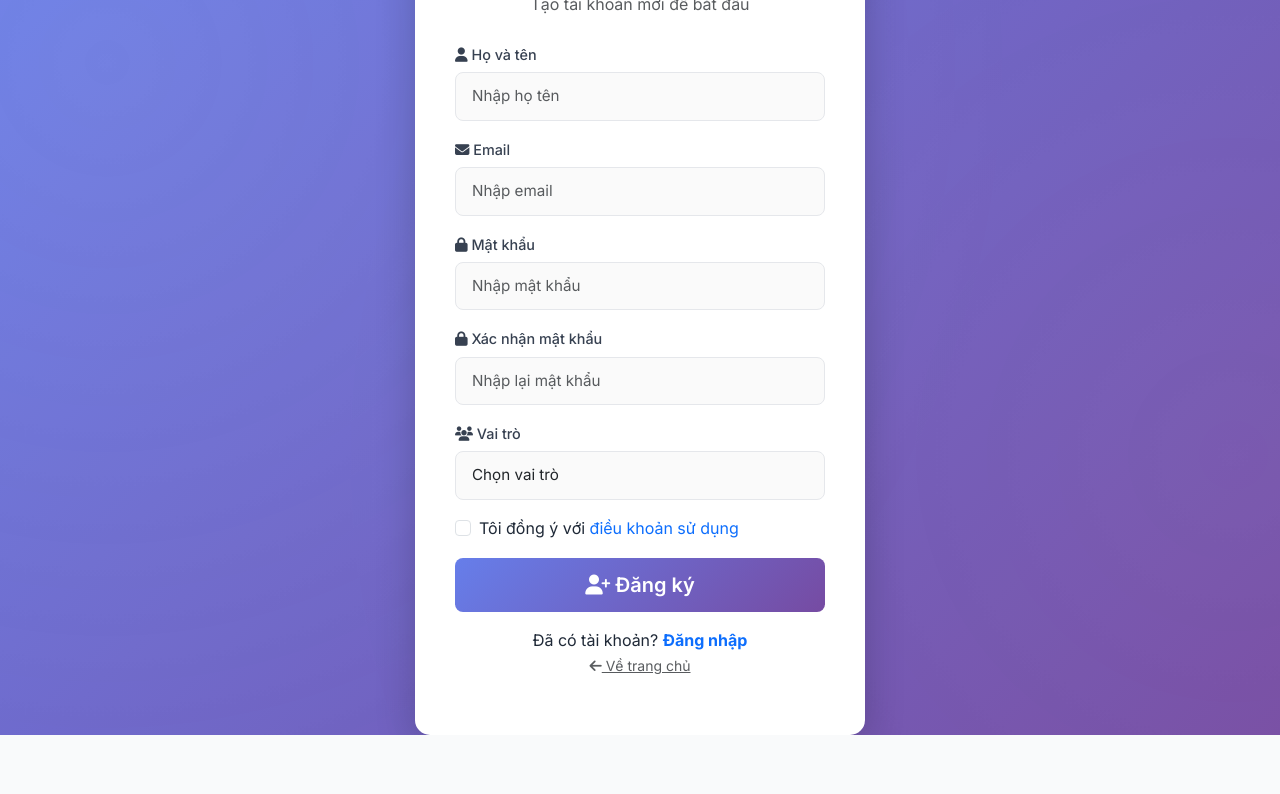
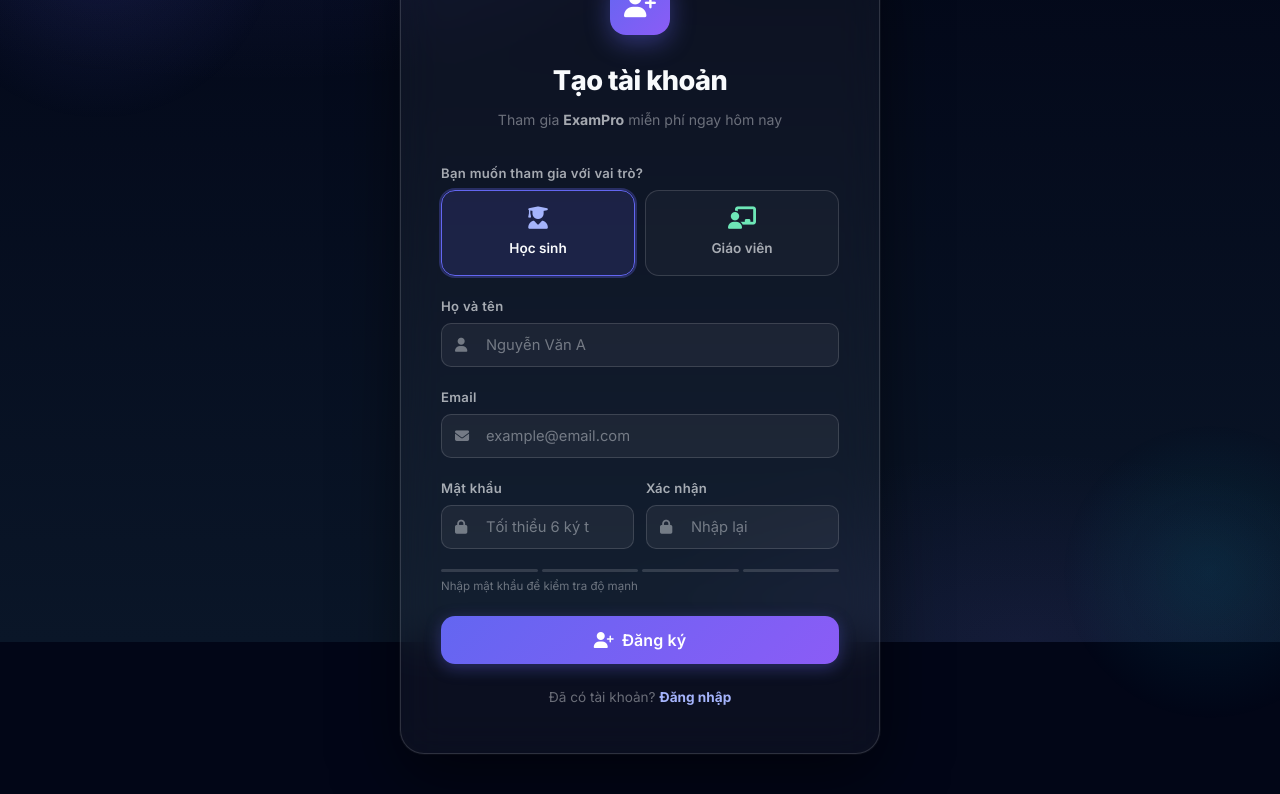
Before and after one commit to HoangDuy310105/WebTracNghiem, a website: page frontend/pages/register.html in a window 1280 px wide. Shown: the part 158-952 px from the top of the page. Before the commit the page ends 893 px from the top, so only its background shows below. Drawn offline with nearby package versions, Linux system fonts and the light colour scheme.

Commit message:
feat: Update authentication pages
- Improve login form validation
- Add role selection in register
- Enhance UI/UX for auth flows
- Add remember me functionality

```diff
--- a/frontend/pages/register.html
+++ b/frontend/pages/register.html
@@ -1,93 +1,150 @@
 <!DOCTYPE html>
 <html lang="vi">
+
 <head>
     <meta charset="UTF-8">
     <meta name="viewport" content="width=device-width, initial-scale=1.0">
-    <title>Đăng Ký - Thi Trắc Nghiệm</title>
-    <link href="https://cdn.jsdelivr.net/npm/bootstrap@5.3.0/dist/css/bootstrap.min.css" rel="stylesheet">
+    <title>Đăng Ký - ExamPro</title>
     <link rel="stylesheet" href="https://cdnjs.cloudflare.com/ajax/libs/font-awesome/6.4.0/css/all.min.css">
-    <link rel="stylesheet" href="../css/style.css">
+    <link rel="stylesheet" href="../css/dark-theme.css">
 </head>
+
 <body>
-    <div class="auth-container">
-        <div class="container">
-            <div class="auth-card">
-                <div class="text-center mb-4">
-                    <i class="fas fa-user-plus fa-3x text-primary mb-3"></i>
-                    <h2 class="fw-bold">Đăng Ký Tài Khoản</h2>
-                    <p class="text-muted">Tạo tài khoản mới để bắt đầu</p>
+    <div class="page-bg"></div>
+
+    <div
+        style="position:fixed;top:-80px;left:-80px;width:360px;height:360px;border-radius:50%;background:radial-gradient(circle,rgba(99,102,241,0.13),transparent 70%);pointer-events:none;z-index:0;">
+    </div>
+    <div
+        style="position:fixed;bottom:-80px;right:-80px;width:300px;height:300px;border-radius:50%;background:radial-gradient(circle,rgba(6,182,212,0.1),transparent 70%);pointer-events:none;z-index:0;">
+    </div>
+
+    <div class="auth-wrapper">
+        <div style="position:relative;z-index:1;width:100%;max-width:480px;">
+            <a href="../index.html"
+                style="display:inline-flex;align-items:center;gap:8px;color:var(--text-3);font-size:0.82rem;font-weight:600;text-decoration:none;margin-bottom:24px;transition:color 0.2s;"
+                onmouseover="this.style.color='var(--text-2)'" onmouseout="this.style.color='var(--text-3)'">
+                <i class="fas fa-arrow-left"></i> Về trang chủ
+            </a>
+
+            <div class="auth-card" style="max-width:480px;">
+                <div class="auth-logo"><i class="fas fa-user-plus"></i></div>
+                <div class="auth-title">Tạo tài khoản</div>
+                <div class="auth-sub">Tham gia <strong style="color:var(--text-2);">ExamPro</strong> miễn phí ngay hôm
+                    nay</div>
+
+                <div id="alertBox"
+                    style="display:none;padding:12px 16px;border-radius:10px;margin-bottom:20px;font-size:0.84rem;font-weight:500;">
+                </div>
+
+                <!-- Role Selector -->
+                <div class="mb-form">
+                    <label class="form-label">Bạn muốn tham gia với vai trò?</label>
+                    <div class="role-selector">
+                        <input type="radio" class="role-option" name="roleOpt" id="rStudent" value="student" checked>
+                        <label class="role-label" for="rStudent">
+                            <i class="fas fa-user-graduate" style="color:#a5b4fc;"></i>
+                            Học sinh
+                        </label>
+                        <input type="radio" class="role-option" name="roleOpt" id="rTeacher" value="teacher">
+                        <label class="role-label" for="rTeacher">
+                            <i class="fas fa-chalkboard-teacher" style="color:#6ee7b7;"></i>
+                            Giáo viên
+                        </label>
+                    </div>
+                    <input type="hidden" id="role" value="student">
                 </div>
 
                 <form id="registerForm">
-                    <div class="mb-3">
-                        <label for="fullName" class="form-label">
-                            <i class="fas fa-user"></i> Họ và tên
-                        </label>
-                        <input type="text" class="form-control" id="fullName" placeholder="Nhập họ tên" required>
+                    <div class="mb-form">
+                        <label class="form-label">Họ và tên</label>
+                        <div class="input-group">
+                            <i class="fas fa-user input-icon"></i>
+                            <input type="text" id="fullName" class="form-input" placeholder="Nguyễn Văn A" required
+                                autocomplete="name">
+                        </div>
                     </div>
 
-                    <div class="mb-3">
-                        <label for="email" class="form-label">
-                            <i class="fas fa-envelope"></i> Email
-                        </label>
-                        <input type="email" class="form-control" id="email" placeholder="Nhập email" required>
+                    <div class="mb-form">
+                        <label class="form-label">Email</label>
+                        <div class="input-group">
+                            <i class="fas fa-envelope input-icon"></i>
+                            <input type="email" id="email" class="form-input" placeholder="example@email.com" required
+                                autocomplete="email">
+                        </div>
                     </div>
 
-                    <div class="mb-3">
-                        <label for="password" class="form-label">
-                            <i class="fas fa-lock"></i> Mật khẩu
-                        </label>
-                        <input type="password" class="form-control" id="password" placeholder="Nhập mật khẩu" required>
+                    <div style="display:grid;grid-template-columns:1fr 1fr;gap:12px;" class="mb-form">
+                        <div>
+                            <label class="form-label">Mật khẩu</label>
+                            <div class="input-group">
+                                <i class="fas fa-lock input-icon"></i>
+                                <input type="password" id="password" class="form-input" placeholder="Tối thiểu 6 ký tự"
+                                    required minlength="6" style="padding-right:44px;">
+                            </div>
+                        </div>
+                        <div>
+                            <label class="form-label">Xác nhận</label>
+                            <div class="input-group">
+                                <i class="fas fa-lock input-icon"></i>
+                                <input type="password" id="confirmPassword" class="form-input" placeholder="Nhập lại"
+                                    required>
+                            </div>
+                        </div>
                     </div>
 
-                    <div class="mb-3">
-                        <label for="confirmPassword" class="form-label">
-                            <i class="fas fa-lock"></i> Xác nhận mật khẩu
-                        </label>
-                        <input type="password" class="form-control" id="confirmPassword" placeholder="Nhập lại mật khẩu" required>
+                    <!-- Password strength -->
+                    <div class="mb-form">
+                        <div class="pwd-strength-bars" id="pwdBars">
+                            <div class="pwd-bar" id="pb1"></div>
+                            <div class="pwd-bar" id="pb2"></div>
+                            <div class="pwd-bar" id="pb3"></div>
+                            <div class="pwd-bar" id="pb4"></div>
+                        </div>
+                        <div style="font-size:0.72rem;margin-top:5px;color:var(--text-3);" id="pwdTxt">Nhập mật khẩu để
+                            kiểm tra độ mạnh</div>
                     </div>
 
-                    <div class="mb-3">
-                        <label for="role" class="form-label">
-                            <i class="fas fa-users"></i> Vai trò
-                        </label>
-                        <select class="form-select" id="role" required>
-                            <option value="">Chọn vai trò</option>
-                            <option value="student">Học sinh</option>
-                            <option value="teacher">Giáo viên</option>
-                        </select>
-                    </div>
+                    <button type="submit" class="btn btn-primary btn-full btn-lg" id="regBtn">
+                        <i class="fas fa-user-plus"></i> Đăng ký
+                    </button>
 
-                    <div class="mb-3 form-check">
-                        <input type="checkbox" class="form-check-input" id="terms" required>
-                        <label class="form-check-label" for="terms">
-                            Tôi đồng ý với <a href="#" class="text-decoration-none">điều khoản sử dụng</a>
-                        </label>
-                    </div>
-
-                    <div class="d-grid mb-3">
-                        <button type="submit" class="btn btn-primary btn-lg">
-                            <i class="fas fa-user-plus"></i> Đăng ký
-                        </button>
-                    </div>
-
-                    <div class="text-center">
-                        <p class="mb-0">Đã có tài khoản?
-                            <a href="login.html" class="text-decoration-none fw-bold">Đăng nhập</a>
-                        </p>
-                        <a href="../index.html" class="text-muted small">
-                            <i class="fas fa-arrow-left"></i> Về trang chủ
-                        </a>
+                    <div style="text-align:center;margin-top:20px;">
+                        <span style="font-size:0.85rem;color:var(--text-3);">Đã có tài khoản? </span>
+                        <a href="login.html"
+                            style="font-size:0.85rem;font-weight:700;color:#a5b4fc;text-decoration:none;">Đăng nhập</a>
                     </div>
                 </form>
-
-                <!-- Alert placeholder -->
-                <div id="alertPlaceholder" class="mt-3"></div>
             </div>
         </div>
     </div>
 
-    <script src="https://cdn.jsdelivr.net/npm/bootstrap@5.3.0/dist/js/bootstrap.bundle.min.js"></script>
+    <div class="toast-stack" id="toastStack"></div>
+
     <script src="../js/auth.js"></script>
+    <script>
+        // Role sync
+        document.querySelectorAll('[name="roleOpt"]').forEach(r => {
+            r.addEventListener('change', () => { document.getElementById('role').value = r.value; });
+        });
+
+        // Password strength
+        const bars = ['pb1', 'pb2', 'pb3', 'pb4'].map(id => document.getElementById(id));
+        const colors = ['#ef4444', '#f59e0b', '#3b82f6', '#10b981'];
+        const labels = ['Quá yếu', 'Yếu', 'Trung bình', 'Mạnh'];
+        document.getElementById('password').addEventListener('input', function () {
+            const v = this.value;
+            let s = 0;
+            if (v.length >= 6) s++;
+            if (v.length >= 10) s++;
+            if (/[A-Z]/.test(v) && /[0-9]/.test(v)) s++;
+            if (/[!@#$%^&*]/.test(v)) s++;
+            bars.forEach((b, i) => { b.style.background = i < s ? colors[s - 1] : 'var(--border-2)'; });
+            const txt = document.getElementById('pwdTxt');
+            txt.textContent = v ? (labels[s - 1] || 'Quá yếu') : 'Nhập mật khẩu để kiểm tra độ mạnh';
+            txt.style.color = v ? colors[s - 1] || '#ef4444' : 'var(--text-3)';
+        });
+    </script>
 </body>
+
 </html>
```
Also changed, not shown: frontend/pages/login.html (+81 -37 lines).
